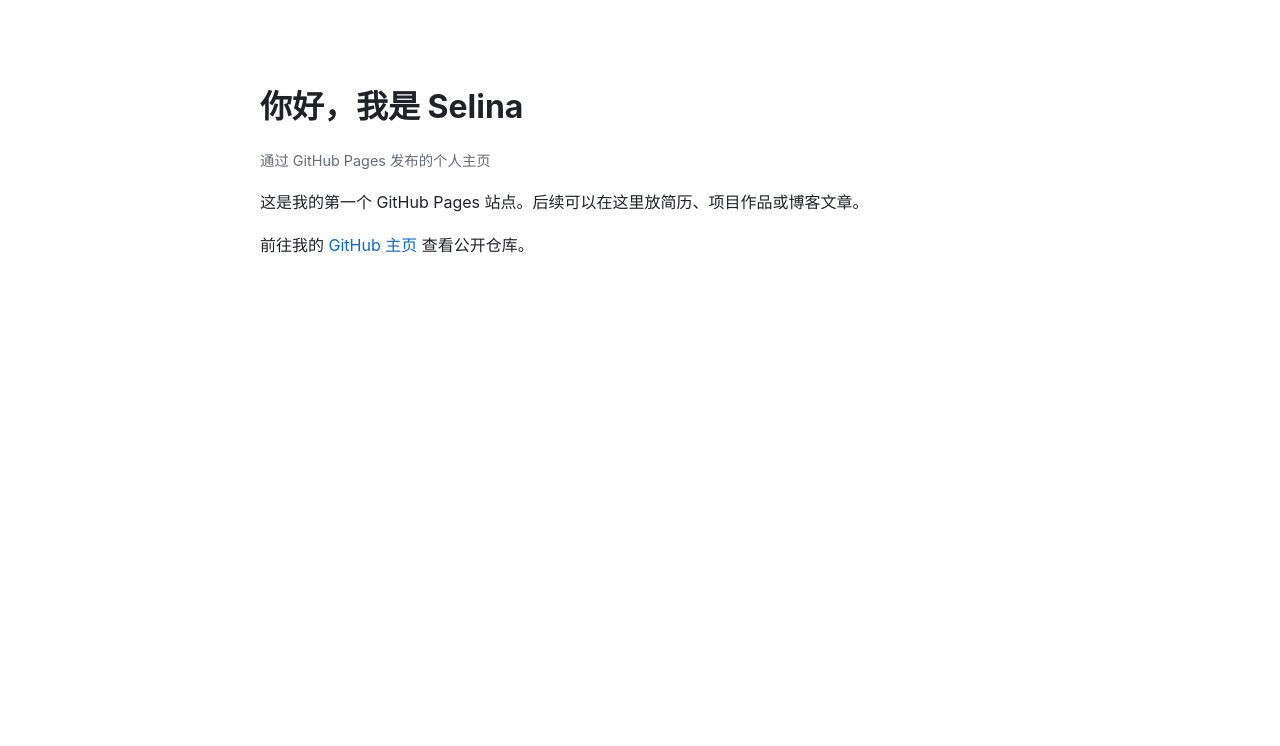
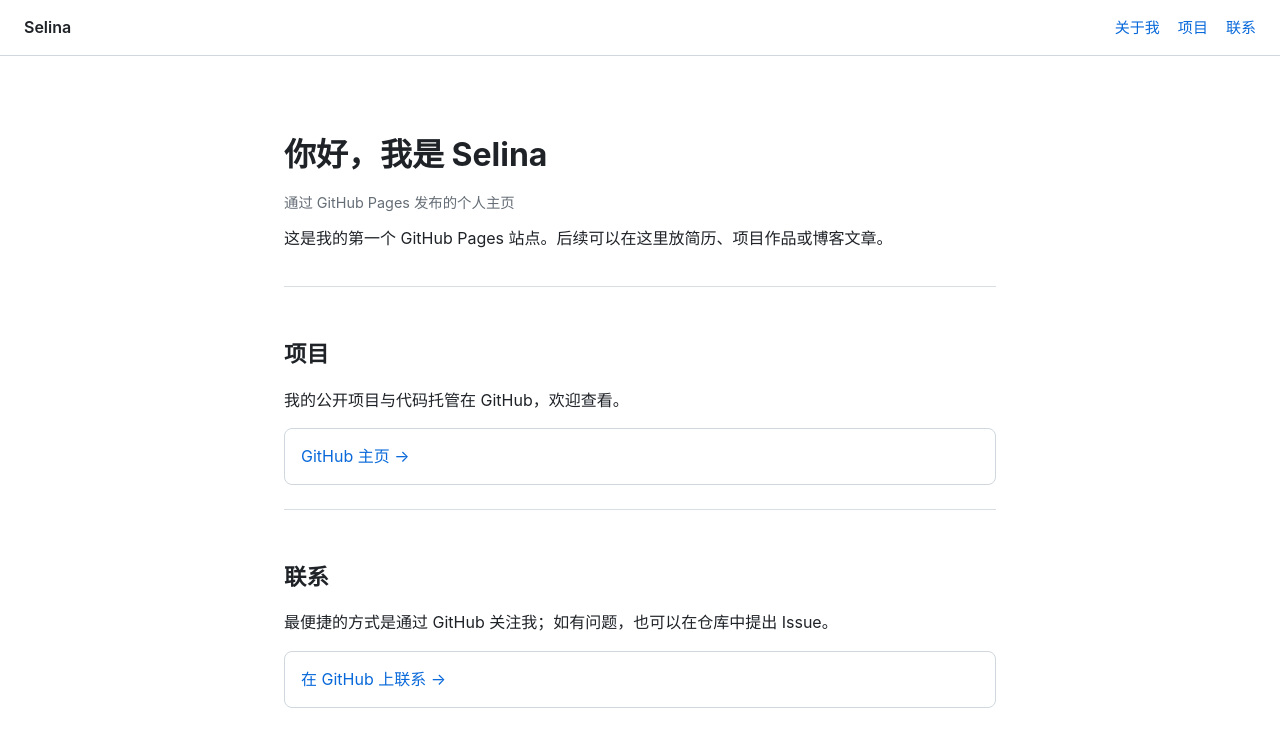
Before and after one commit to Selina-L/selina-l.github.io, a plain HTML site: page index.html in a window 1280 px wide. Drawn offline with Linux system fonts and the light colour scheme.

Commit message:
feat: 添加顶部导航与分板块内容

```diff
--- a/index.html
+++ b/index.html
@@ -5,24 +5,107 @@
   <meta name="viewport" content="width=device-width, initial-scale=1">
   <title>Selina 的个人主页</title>
   <style>
+    * { box-sizing: border-box; }
+    html { scroll-behavior: smooth; }
     body {
       font-family: -apple-system, BlinkMacSystemFont, "Segoe UI", "Microsoft YaHei", sans-serif;
-      max-width: 760px;
-      margin: 80px auto;
-      padding: 0 24px;
+      margin: 0;
       line-height: 1.7;
       color: #1f2328;
+      background: #ffffff;
     }
-    h1 { font-size: 2rem; margin-bottom: 0.2em; }
+    nav {
+      position: sticky;
+      top: 0;
+      z-index: 10;
+      display: flex;
+      justify-content: space-between;
+      align-items: center;
+      gap: 16px;
+      padding: 14px 24px;
+      background: rgba(255, 255, 255, 0.96);
+      border-bottom: 1px solid #d0d7de;
+    }
+    nav .brand {
+      font-weight: 600;
+      font-size: 1rem;
+      color: #1f2328;
+      text-decoration: none;
+    }
+    nav .links {
+      display: flex;
+      flex-wrap: wrap;
+      gap: 18px;
+    }
+    nav a {
+      color: #0969da;
+      text-decoration: none;
+      font-size: 0.94rem;
+    }
+    nav a:hover { text-decoration: underline; }
+    main {
+      max-width: 760px;
+      margin: 0 auto;
+      padding: 24px 24px 80px;
+    }
+    section {
+      padding: 48px 0 24px;
+      border-bottom: 1px solid #d8dee4;
+      scroll-margin-top: 64px;
+    }
+    section:last-child {
+      border-bottom: none;
+    }
+    h1 { font-size: 2rem; margin: 0 0 0.2em; }
+    h2 { font-size: 1.4rem; margin: 0 0 0.6em; }
+    p { margin: 0.6em 0; }
     a { color: #0969da; text-decoration: none; }
     a:hover { text-decoration: underline; }
     .meta { color: #656d76; font-size: 0.9rem; }
+    .card {
+      margin-top: 14px;
+      padding: 14px 16px;
+      border: 1px solid #d0d7de;
+      border-radius: 8px;
+    }
+    @media (max-width: 520px) {
+      nav { flex-direction: column; align-items: flex-start; }
+      nav .links { gap: 14px; }
+    }
   </style>
 </head>
 <body>
-  <h1>你好，我是 Selina</h1>
-  <p class="meta">通过 GitHub Pages 发布的个人主页</p>
-  <p>这是我的第一个 GitHub Pages 站点。后续可以在这里放简历、项目作品或博客文章。</p>
-  <p>前往我的 <a href="https://github.com/Selina-L">GitHub 主页</a> 查看公开仓库。</p>
+  <nav>
+    <a class="brand" href="#top">Selina</a>
+    <div class="links">
+      <a href="#about">关于我</a>
+      <a href="#projects">项目</a>
+      <a href="#contact">联系</a>
+    </div>
+  </nav>
+
+  <main id="top">
+    <section id="about">
+      <h1>你好，我是 Selina</h1>
+      <p class="meta">通过 GitHub Pages 发布的个人主页</p>
+      <p>这是我的第一个 GitHub Pages 站点。后续可以在这里放简历、项目作品或博客文章。</p>
+    </section>
+
+    <section id="projects">
+      <h2>项目</h2>
+      <p>我的公开项目与代码托管在 GitHub，欢迎查看。</p>
+      <div class="card">
+        <a href="https://github.com/Selina-L">GitHub 主页 →</a>
+      </div>
+    </section>
+
+    <section id="contact">
+      <h2>联系</h2>
+      <p>最便捷的方式是通过 GitHub 关注我；如有问题，也可以在仓库中提出 Issue。</p>
+      <div class="card">
+        <a href="https://github.com/Selina-L">在 GitHub 上联系 →</a>
+      </div>
+    </section>
+  </main>
 </body>
 </html>
```
